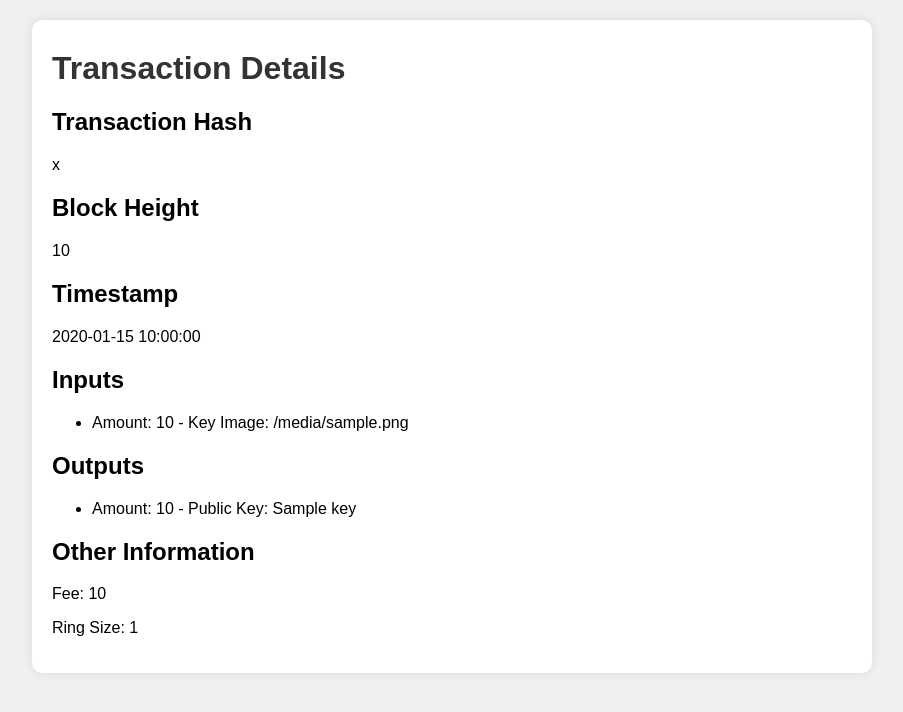
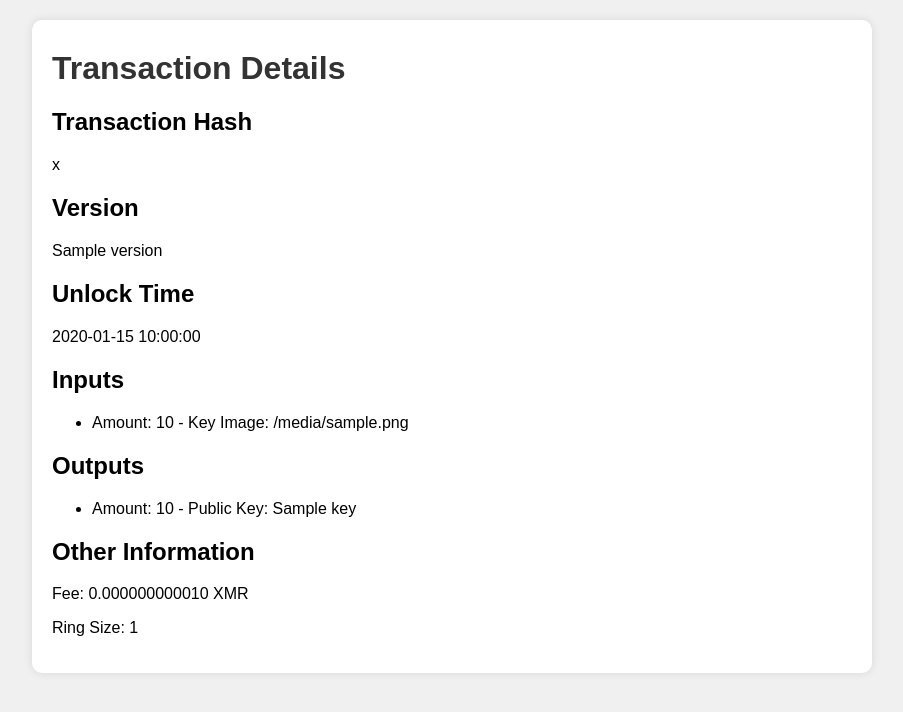
Before and after one commit to hooftly/xmrxplor, a Flask app: template templates/transaction.html in a window 1280 px wide. Shown: the part 48-760 px from the top of the page, without its empty margins (188-1091 px from the left). Run offline with Flask 3, Linux system fonts and the light colour scheme; the template is opened without the code that fills it: most values are stand-ins (such as "Sample title", 1, 10 or a date in 2020).

Commit message:
refactor

```diff
--- a/app.py
+++ b/app.py
@@ -1,5 +1,6 @@
-from flask import Flask, render_template, jsonify
+from flask import Flask, render_template, jsonify, request
 import requests
+import json
 
 app = Flask(__name__)
 
@@ -11,24 +12,44 @@ def index():
 
 @app.route('/transaction/<tx_hash>')
 def transaction(tx_hash):
-    response = requests.get(f'{MONEROD_URL}/get_transactions', params={'txs_hashes': [tx_hash], 'decode_as_json': True})
-    transaction = response.json()['txs'][0]
-    return render_template('transaction.html', transaction=transaction)
+    try:
+        response = requests.post(f'{MONEROD_URL}/get_transactions', json={'txs_hashes': [tx_hash], 'decode_as_json': True})
+        response.raise_for_status()
+        data = response.json()
+        if 'txs_as_json' not in data or len(data['txs_as_json']) == 0:
+            return f"No transaction found for hash: {tx_hash}", 404
+        transaction = json.loads(data['txs_as_json'][0])  # Convert JSON string to dictionary
+        transaction['hash'] = tx_hash  # Ensure the hash is included in the template
+
+        # Debugging: Print the fee value
+        print(f"Transaction Fee (atomic units): {transaction['rct_signatures']['txnFee']}")
+
+        return render_template('transaction.html', transaction=transaction)
+    except requests.exceptions.RequestException as e:
+        return f"Error fetching transaction data: {str(e)}", 500
+
 
 @app.route('/block/<int:block_height>')
 def block(block_height):
-    response = requests.get(f'{MONEROD_URL}/json_rpc', json={'jsonrpc': '2.0', 'id': '0', 'method': 'get_block', 'params': {'height': block_height}})
-    block = response.json()['result']['block_header']
-    return render_template('block.html', block=block)
+    try:
+        response = requests.post(f'{MONEROD_URL}/json_rpc', json={'jsonrpc': '2.0', 'id': '0', 'method': 'get_block', 'params': {'height': block_height}})
+        response.raise_for_status()
+        data = response.json()
+        if 'result' not in data or 'block_header' not in data['result']:
+            return f"No block found for height: {block_height}", 404
+        block = data['result']['block_header']
+        return render_template('block.html', block=block)
+    except requests.exceptions.RequestException as e:
+        return f"Error fetching block data: {str(e)}", 500
 
 @app.route('/get_block_count')
 def get_block_count():
-    response = requests.get(f'{MONEROD_URL}/json_rpc', json={'jsonrpc': '2.0', 'id': '0', 'method': 'get_block_count'})
+    response = requests.post(f'{MONEROD_URL}/json_rpc', json={'jsonrpc': '2.0', 'id': '0', 'method': 'get_block_count'})
     return jsonify(response.json())
 
 @app.route('/get_info')
 def get_info():
-    response = requests.get(f'{MONEROD_URL}/json_rpc', json={'jsonrpc': '2.0', 'id': '0', 'method': 'get_info'})
+    response = requests.post(f'{MONEROD_URL}/json_rpc', json={'jsonrpc': '2.0', 'id': '0', 'method': 'get_info'})
     return jsonify(response.json())
 
 @app.route('/get_transaction_pool_info')
@@ -38,14 +59,19 @@ def get_transaction_pool_info():
 
 @app.route('/get_latest_blocks')
 def get_latest_blocks():
-    response = requests.get(f'{MONEROD_URL}/json_rpc', json={'jsonrpc': '2.0', 'id': '0', 'method': 'get_last_block_header'})
-    latest_block_height = response.json()['result']['block_header']['height']
-    blocks = []
-    for i in range(latest_block_height, latest_block_height - 10, -1):
-        response = requests.get(f'{MONEROD_URL}/json_rpc', json={'jsonrpc': '2.0', 'id': '0', 'method': 'get_block', 'params': {'height': i}})
-        block = response.json()['result']['block_header']
-        blocks.append(block)
-    return jsonify({'blocks': blocks})
+    try:
+        response = requests.post(f'{MONEROD_URL}/json_rpc', json={'jsonrpc': '2.0', 'id': '0', 'method': 'get_last_block_header'})
+        response.raise_for_status()
+        latest_block_height = response.json()['result']['block_header']['height']
+        blocks = []
+        for i in range(latest_block_height, latest_block_height - 10, -1):
+            response = requests.post(f'{MONEROD_URL}/json_rpc', json={'jsonrpc': '2.0', 'id': '0', 'method': 'get_block', 'params': {'height': i}})
+            response.raise_for_status()
+            block = response.json()['result']['block_header']
+            blocks.append(block)
+        return jsonify({'blocks': blocks})
+    except requests.exceptions.RequestException as e:
+        return f"Error fetching latest blocks: {str(e)}", 500
 
 if __name__ == '__main__':
     app.run(debug=True)
--- a/templates/transaction.html
+++ b/templates/transaction.html
@@ -18,31 +18,31 @@
         <h1>Transaction Details</h1>
         <div class="transaction-details">
             <h2>Transaction Hash</h2>
-            <p>{{ transaction.tx_hash }}</p>
+            <p>{{ transaction.hash }}</p>
 
-            <h2>Block Height</h2>
-            <p>{{ transaction.block_height }}</p>
+            <h2>Version</h2>
+            <p>{{ transaction.version }}</p>
 
-            <h2>Timestamp</h2>
-            <p>{{ transaction.timestamp }}</p>
+            <h2>Unlock Time</h2>
+            <p>{{ transaction.unlock_time }}</p>
 
             <h2>Inputs</h2>
             <ul>
                 {% for input in transaction.vin %}
-                    <li>Amount: {{ input.amount }} - Key Image: {{ input.key_image }}</li>
+                    <li>Amount: {{ input.key.amount }} - Key Image: {{ input.key.k_image }}</li>
                 {% endfor %}
             </ul>
 
             <h2>Outputs</h2>
             <ul>
                 {% for output in transaction.vout %}
-                    <li>Amount: {{ output.amount }} - Public Key: {{ output.target.key }}</li>
+                    <li>Amount: {{ output.amount }} - Public Key: {{ output.target.tagged_key.key }}</li>
                 {% endfor %}
             </ul>
 
             <h2>Other Information</h2>
-            <p>Fee: {{ transaction.formatted_fee }}</p>
-            <p>Ring Size: {{ transaction.ring_size }}</p>
+            <p>Fee: {{ "%.12f" | format(transaction.rct_signatures.txnFee / 1e12) }} XMR</p>
+            <p>Ring Size: {{ transaction.vin[0].key.key_offsets | length }}</p>
         </div>
     </div>
 </body>
```
